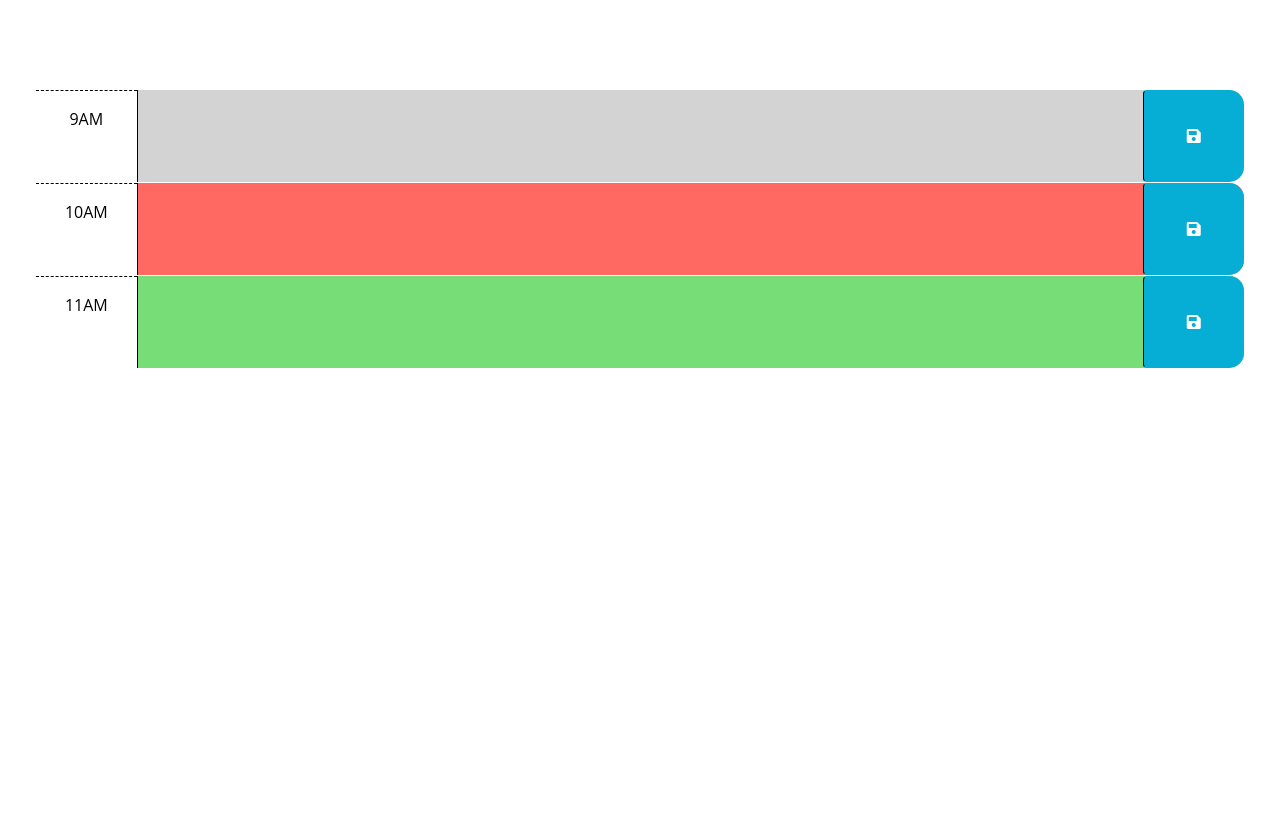
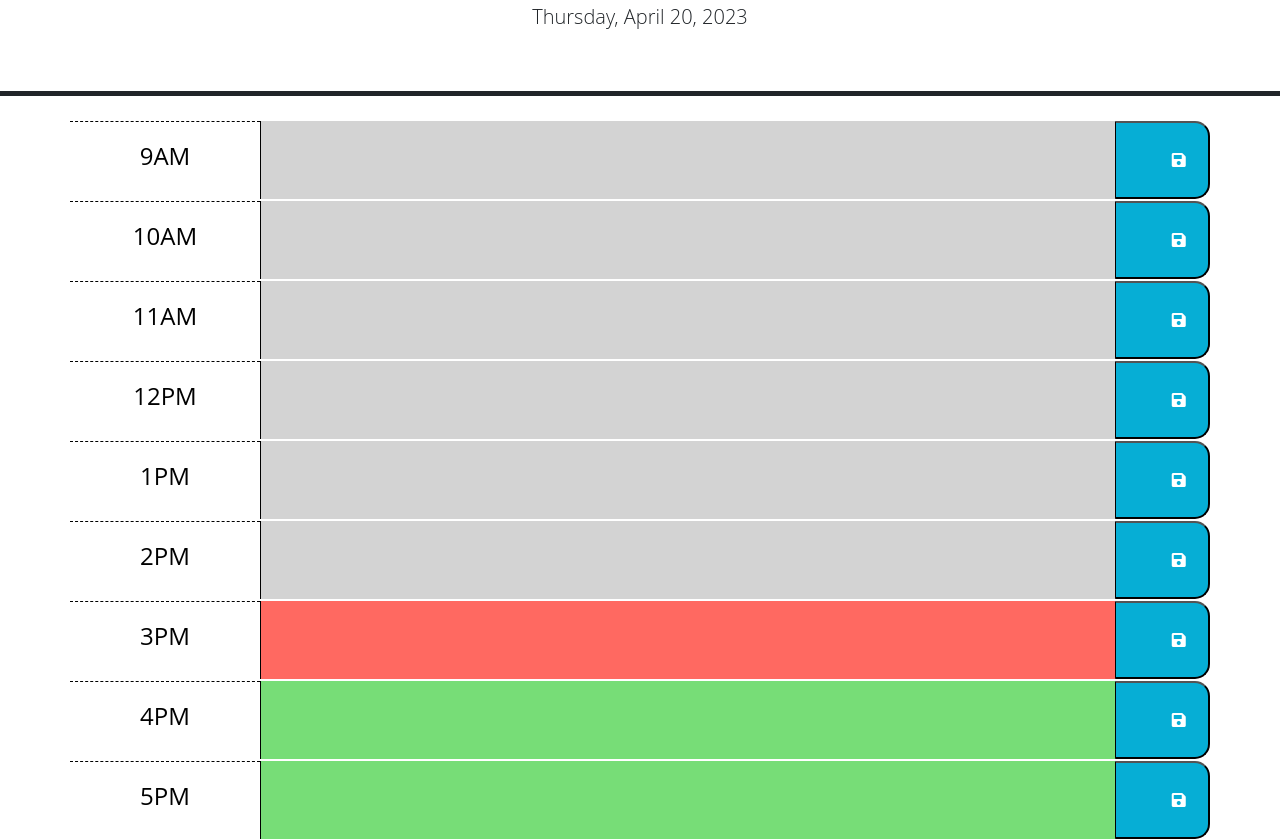
Before and after one commit to AraelT8/Work-Scheduler, a plain HTML site: page index.html in a window 1280 px wide. Shown: the part 162-1002 px from the top of the page. Before the commit the page ends 800 px from the top, so only its background shows below. Drawn offline with nearby package versions, Linux system fonts and the light colour scheme; files that its build step writes are made by us from their sources.

Commit message:
added necessary javascript with comments

```diff
--- a/assets/css/style.css
+++ b/assets/css/style.css
@@ -1,9 +1,10 @@
 body {
   font-family: 'Open Sans', sans-serif;
   font-size: 16px;
+  line-height: 1;
 }
 
-  textarea {
+textarea{
   background: transparent;
   border: none;
   resize: none;
@@ -12,15 +13,18 @@ body {
   padding: 10px;
 }
 
-  .description {
+.description{
   white-space: pre-wrap;
 }
 
-  .time-block {
+.time-block{
+  text-align: center;
   border-radius: 15px;
 }
 
 .row {
+  white-space: pre-wrap;
+  height: 80px;
   border-top: 1px solid white;
 }
 
@@ -28,32 +32,33 @@ body {
   background-color: #ffffff;
   color: #000000;
   border-top: 1px dashed #000000;
+  padding: 20px;
 }
 
 .past {
   background-color: #d3d3d3;
-    color: white;
+  color: black;
 }
 
 .present {
   background-color: #ff6961;
-    color: white;
+  color: black;
 }
 
 .future {
   background-color: #77dd77;
-    color: white;
+  color: black;
 }
 
 .saveBtn {
   border-left: 1px solid black;
   border-top-right-radius: 15px;
   border-bottom-right-radius: 15px;
-    background-color: #06aed5;
+  background-color: #06AED5;
   color: white;
 }
 
-  .saveBtn i:hover {
+.saveBtn:hover {
   font-size: 20px;
-    transition: all 0.3s ease-in-out;
+  transition: all .3s ease-in-out;
 }
--- a/assets/js/script.js
+++ b/assets/js/script.js
@@ -1,23 +1,75 @@
-// Wrap all code that interacts with the DOM in a call to jQuery to ensure that
-// the code isn't run until the browser has finished rendering all the elements
-// in the html.
-$(function () {
-    // TODO: Add a listener for click events on the save button. This code should
-    // use the id in the containing time-block as a key to save the user input in
-    // local storage. HINT: What does `this` reference in the click listener
-    // function? How can DOM traversal be used to get the "hour-x" id of the
-    // time-block containing the button that was clicked? How might the id be
-    // useful when saving the description in local storage?
-    //
-    // TODO: Add code to apply the past, present, or future class to each time
-    // block by comparing the id to the current hour. HINTS: How can the id
-    // attribute of each time-block be used to conditionally add or remove the
-    // past, present, and future classes? How can Day.js be used to get the
-    // current hour in 24-hour time?
-    //
-    // TODO: Add code to get any user input that was saved in localStorage and set
-    // the values of the corresponding textarea elements. HINT: How can the id
-    // attribute of each time-block be used to do this?
-    //
-    // TODO: Add code to display the current date in the header of the page.
+var displayCurrentDay = document.querySelector("#currentDay");
+var today = dayjs();
+displayCurrentDay.textContent = today.format("dddd, MMMM D, YYYY");
+
+// Creating time blocks by combininig existing classes together
+var timeBlock = $(".time-block").addClass("row");
+var blockText = $("<p>").addClass("description");
+timeBlock.append(blockText);
+
+// takes the current hour and returns it as a string
+var currentHour = parseInt(moment().format("H"));
+
+// function that sets scheduled events into local storage so they persist even after the page is reloaded
+var scheduleEvents = function (availableTImes) {
+  availableTImes.forEach((element) => {
+    console.log(element);
+    let text = localStorage.getItem(parseInt(element.time));
+    console.log(text);
+    if (text) {
+      element.text.val(text);
+    }
   });
+};
+
+var fetchEvents = function () {
+  var temp = [];
+  // array iterator method that sets text content to corresponding time slots
+  $("textarea").each(function (index, elem) {
+    temp.push({
+      time: $(elem).attr("id"),
+      text: $(elem),
+    });
+  });
+  scheduleEvents(temp);
+};
+
+// logic that dynamically changes the class of time blocks depending on the current time
+$("textarea").each(function () {
+  var $this = $(this);
+  var id = parseInt($this.attr("id"));
+
+  if (id < currentHour) {
+    $(this).addClass("past");
+  }
+  if (id > currentHour) {
+    $(this).addClass("future");
+  }
+  if (id === currentHour) {
+    $(this).addClass("present");
+  }
+});
+
+// once the save button is clicked the current value inside is assgined to events
+$("button.saveBtn").click(function (event, scheduleEvents) {
+  event.preventDefault();
+  var $element = $(this).siblings("textarea");
+
+  // gets the current time through its id
+  var time = $element.attr("id");
+  console.log(time);
+  var text = $element.val().trim();
+  console.log(text);
+
+  // saves events to local storage
+  if (time && text !== "") {
+    console.log(time, text);
+    localStorage.setItem(time, text);
+  }
+});
+// adds the the saveBtn:hover class to the saveBtn class
+$(".saveBtn").hover(function () {
+  $(this).addClass("saveBtn:hover");
+});
+
+fetchEvents();
--- a/index.html
+++ b/index.html
@@ -1,5 +1,6 @@
 <!DOCTYPE html>
 <html lang="en">
+
 <head>
   <meta charset="UTF-8" />
   <meta name="viewport" content="width=device-width, initial-scale=1.0" />
@@ -10,70 +11,98 @@
   integrity="sha384-1BmE4kWBq78iYhFldvKuhfTAU6auU8tT94WrHftjDbrCEXSU1oBoqyl2QvZ6jIW3"
   crossorigin="anonymous"
 />
-    <link
-      rel="stylesheet"
-      href="https://use.fontawesome.com/releases/v5.8.1/css/all.css"
+
+  <link rel="stylesheet" href="https://use.fontawesome.com/releases/v5.8.1/css/all.css"
     integrity="sha384-50oBUHEmvpQ+1lW4y57PTFmhCaXp0ML5d60M1M7uH2+nqUivzIebhndOJK28anvf"
-      crossorigin="anonymous"
-    />
+    crossorigin="anonymous" />
    <link
   href="https://fonts.googleapis.com/css2?family=Fira+Sans:wght@400;700&display=swap"
   rel="stylesheet"
 />
-    <link rel="stylesheet" href="style.css" />
+
+  <link rel="stylesheet" href="./assets/css/style.css" />
+
   <title>Work Day Scheduler</title>
 </head>
 
 <body>
-    <header class="p-5 mb-4">
+  <header class="p-5 mb-4 text-center border-bottom border-5 border-dark">
     <h1 class="display-3">Work Day Scheduler</h1>
     <p class="lead">A simple calendar app for scheduling your work day</p>
     <p id="currentDay" class="lead"></p>
   </header>
-    <div class="container-fluid px-5">
-      <!-- Use class for "past", "present", and "future" to apply styles to the
-        time-block divs accordingly. The javascript will need to do this by
-        adding/removing these classes on each div by comparing the hour in the
-        id to the current hour. The html provided below is meant to be an example
-        demonstrating how the css provided can be leveraged to create the
-        desired layout and colors. The html below should be removed or updated
-        in the finished product. Remember to delete this comment once the
-        code is implemented.
-        -->
+  <div class="container" id="timeblock-container">
 
-      <!-- Example of a past time block. The "past" class adds a gray background color. -->
-      <div id="hour-9" class="row time-block past">
-        <div class="col-2 col-md-1 hour text-center py-3">9AM</div>
-        <textarea class="col-8 col-md-10 description" rows="3"> </textarea>
-        <button class="btn saveBtn col-2 col-md-1" aria-label="save">
+    <div class="time-block ">
+      <h4 class="hour col-sm-2">9AM</h4>
+      <textarea name="description" class="description col-sm-9" id="9" cols="100" rows="1"></textarea>
+      <button class="saveBtn col-2 col-md-1" id="save-event"><span aria-label="save">
         <i class="fas fa-save" aria-hidden="true"></i>
-        </button>
       </div>
 
-      <!-- Example of a present time block. The "present" class adds a red background color. -->
-      <div id="hour-10" class="row time-block present">
-        <div class="col-2 col-md-1 hour text-center py-3">10AM</div>
-        <textarea class="col-8 col-md-10 description" rows="3"> </textarea>
-        <button class="btn saveBtn col-2 col-md-1" aria-label="save">
+      <div class="time-block row">
+      <h4 class="hour col-sm-2">10AM</h4>
+      <textarea name="description" class="description col-sm-9" id="10" cols="100" rows="1"></textarea>
+      <button class="saveBtn col-2 col-md-1" id="save-event"><span aria-label="save">
         <i class="fas fa-save" aria-hidden="true"></i>
-        </button>
       </div>
 
-      <!-- Example of a future time block. The "future" class adds a green background color. -->
-      <div id="hour-11" class="row time-block future">
-        <div class="col-2 col-md-1 hour text-center py-3">11AM</div>
-        <textarea class="col-8 col-md-10 description" rows="3"> </textarea>
-        <button class="btn saveBtn col-2 col-md-1" aria-label="save">
+      <div class="time-block row">
+      <h4 class="hour col-sm-2">11AM</h4>
+      <textarea name="description" class="description col-sm-9" id="11" cols="100" rows="1"></textarea>
+      <button class="saveBtn col-2 col-md-1" id="save-event"><span aria-label="save">
         <i class="fas fa-save" aria-hidden="true"></i>
-        </button>
+      </div>
+
+      <div class="time-block row">
+      <h4 class="hour col-sm-2">12PM</h4>
+      <textarea name="description" class="description col-sm-9" id="12" cols="100" rows="1"></textarea>
+      <button class="saveBtn col-2 col-md-1" id="save-event"><span aria-label="save">
+        <i class="fas fa-save" aria-hidden="true"></i>
+      </div>
+
+      <div class="time-block row">
+      <h4 class="hour col-sm-2">1PM</h4>
+      <textarea name="description" class="description col-sm-9" id="13" cols="100" rows="1"></textarea>
+      <button class="saveBtn col-2 col-md-1" id="save-event"><span aria-label="save">
+        <i class="fas fa-save" aria-hidden="true"></i>
+    </div>
+
+    <div class="time-block row">
+      <h4 class="hour col-sm-2">2PM</h4>
+      <textarea name="description" class="description col-sm-9" id="14" cols="100" rows="1"></textarea>
+      <button class="saveBtn col-2 col-md-1" id="save-event"><span aria-label="save">
+        <i class="fas fa-save" aria-hidden="true"></i>
+    </div>
+
+    <div class="time-block row">
+      <h4 class="hour col-sm-2">3PM</h4>
+      <textarea name="description" class="description col-sm-9" id="15" cols="100" rows="1"></textarea>
+      <button class="saveBtn col-2 col-md-1" id="save-event"><span aria-label="save">
+        <i class="fas fa-save" aria-hidden="true"></i>
+    </div>
+
+    <div class="time-block row">
+      <h4 class="hour col-sm-2">4PM</h4>
+      <textarea name="description" class="description col-sm-9" id="16" cols="100" rows="1"></textarea>
+      <button class="saveBtn col-2 col-md-1" id="save-event"><span aria-label="save">
+        <i class="fas fa-save" aria-hidden="true"></i>
+    </div>
+
+    <div class="time-block row">
+      <h4 class="hour col-sm-2">5PM</h4>
+      <textarea name="description" class="description col-sm-9" id="17" cols="100" rows="1"></textarea>
+      <button class="saveBtn col-2 col-md-1" id="save-event"><span aria-label="save">
+        <i class="fas fa-save" aria-hidden="true"></i>
     </div>
   </div>
 
   <script src="https://cdnjs.cloudflare.com/ajax/libs/jquery/3.2.1/jquery.min.js"></script>
+  <script src="https://cdnjs.cloudflare.com/ajax/libs/moment.js/2.24.0/moment.min.js"></script>
   <script src="https://cdn.jsdelivr.net/npm/dayjs@1.11.3/dayjs.min.js"
     integrity="sha256-iu/zLUB+QgISXBLCW/mcDi/rnf4m4uEDO0wauy76x7U="
     crossorigin="anonymous"></script>
+  <script src="./assets/js/script.js"></script>
+</body>
 
-    <script src="script.js"></script>
-  </body>
 </html>
```
Lines whose indentation alone changed are shown as unchanged.
